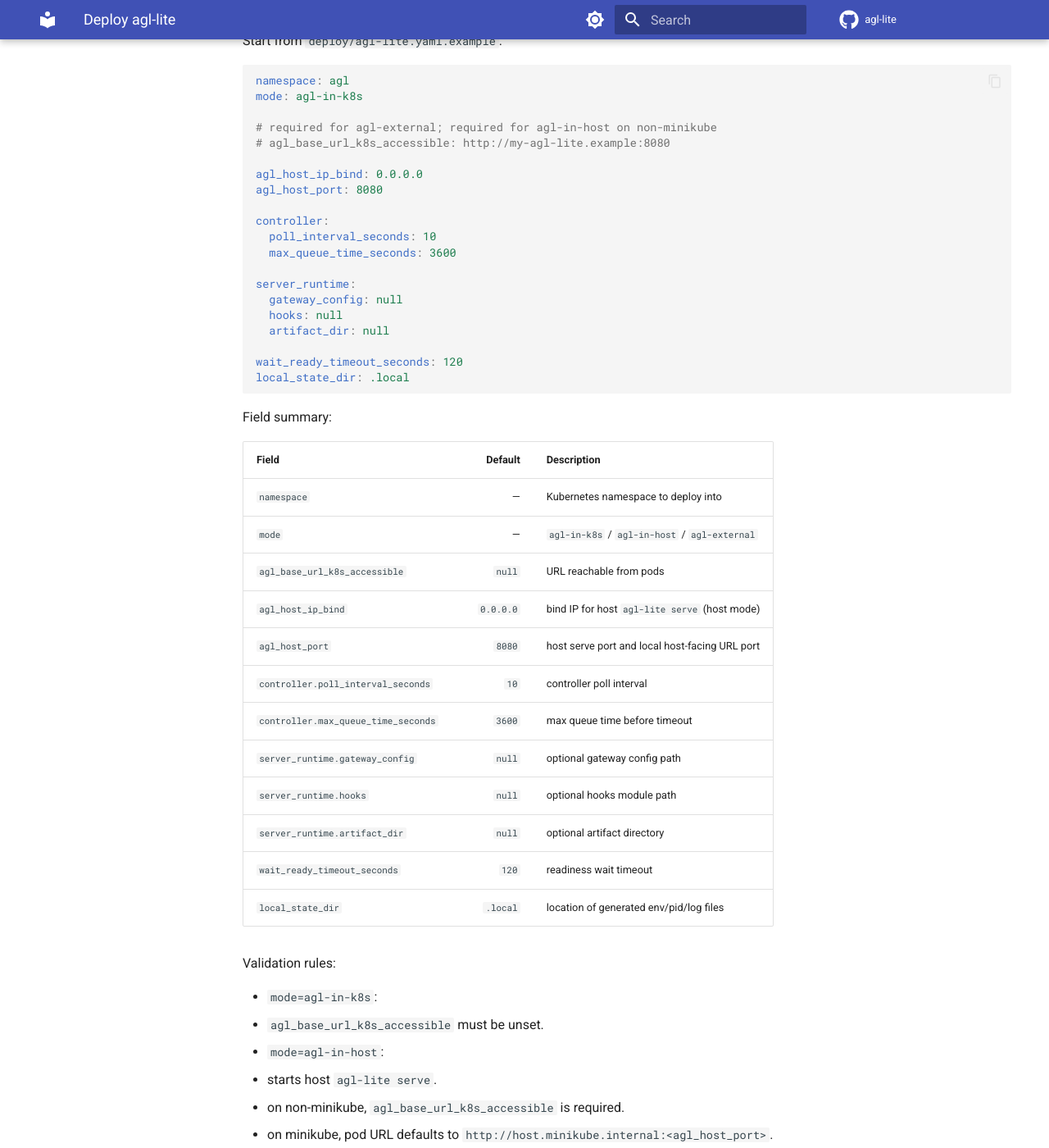
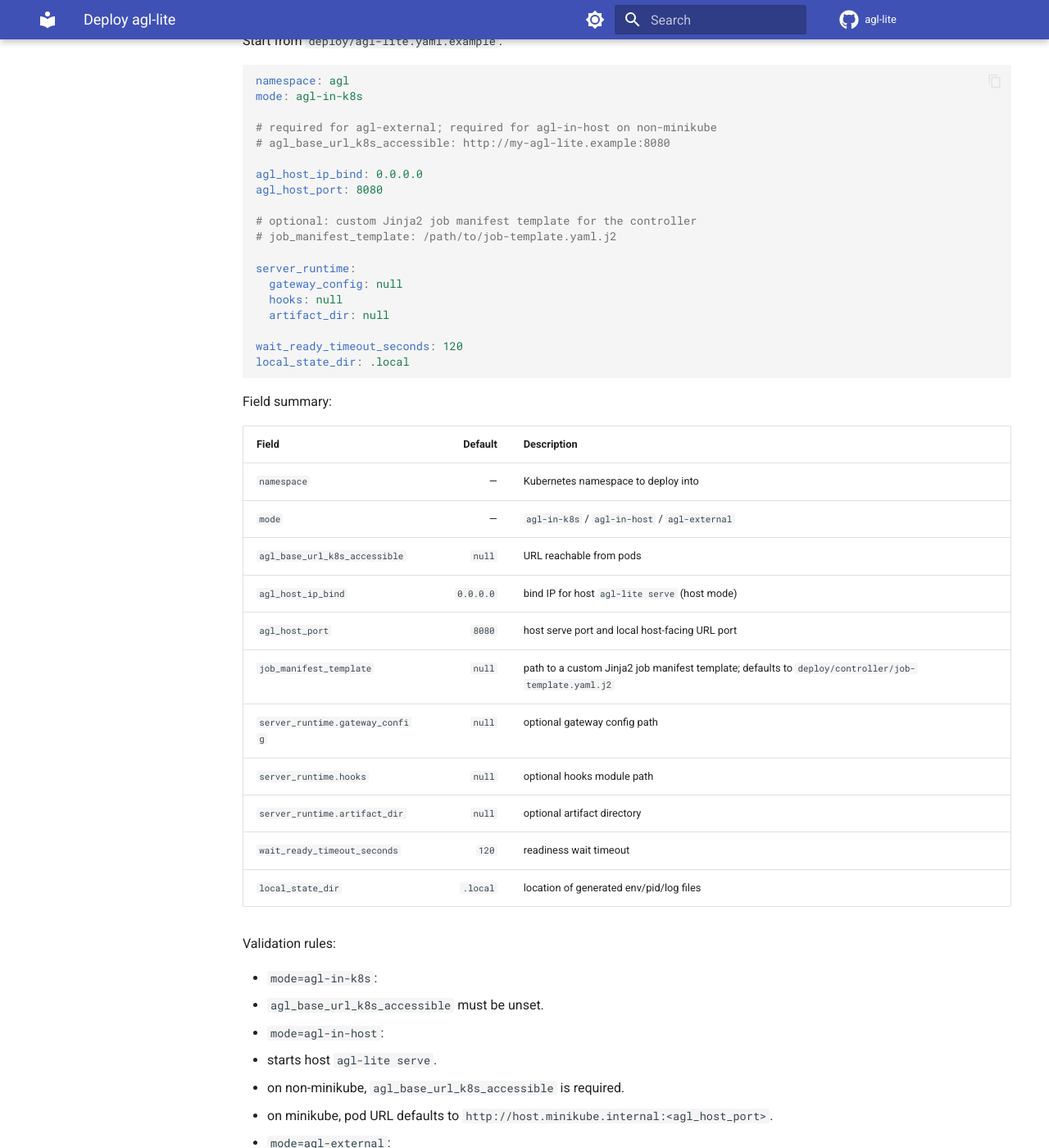
Before and after one commit to OhiraShusei/agent-lightning, an MkDocs documentation site: the page built from docs/deploy.md, in a window 1280 px wide and 1400 px high, scrolled down 3111 px. Shown: the whole window at 82% size. Built offline with MkDocs 1.6.1 and Material for MkDocs 9.7.7, drawn with Linux system fonts in a browser that asks for light colours; comment, search, counter and statistics services are not loaded.

Commit message:
chore: remove deploy/.env.example, update deploy config docs
- Remove deploy/.env.example (and untracked deploy/.env) — replaced by
  YAML-driven agl-lite deploy --config
- deploy/agl-lite.yaml.example: remove controller: block (poll_interval
  and max_queue_time now live in deploy/controller/k8s.yaml directly);
  add commented job_manifest_template field
- deploy/README.md: rewrite around YAML config workflow, remove .env
  references, update directory structure listing
- docs/deploy.md: remove controller.poll_interval_seconds and
  controller.max_queue_time_seconds from config table and example;
  add job_manifest_template row

```diff
--- a/docs/deploy.md
+++ b/docs/deploy.md
@@ -100,9 +100,8 @@ mode: agl-in-k8s
 agl_host_ip_bind: 0.0.0.0
 agl_host_port: 8080
 
-controller:
-  poll_interval_seconds: 10
-  max_queue_time_seconds: 3600
+# optional: custom Jinja2 job manifest template for the controller
+# job_manifest_template: /path/to/job-template.yaml.j2
 
 server_runtime:
   gateway_config: null
@@ -122,8 +121,7 @@ Field summary:
 | `agl_base_url_k8s_accessible` | `null` | URL reachable from pods |
 | `agl_host_ip_bind` | `0.0.0.0` | bind IP for host `agl-lite serve` (host mode) |
 | `agl_host_port` | `8080` | host serve port and local host-facing URL port |
-| `controller.poll_interval_seconds` | `10` | controller poll interval |
-| `controller.max_queue_time_seconds` | `3600` | max queue time before timeout |
+| `job_manifest_template` | `null` | path to a custom Jinja2 job manifest template; defaults to `deploy/controller/job-template.yaml.j2` |
 | `server_runtime.gateway_config` | `null` | optional gateway config path |
 | `server_runtime.hooks` | `null` | optional hooks module path |
 | `server_runtime.artifact_dir` | `null` | optional artifact directory |
```
Also changed, not shown: deploy/README.md (+24 -12 lines), 2 other files.
